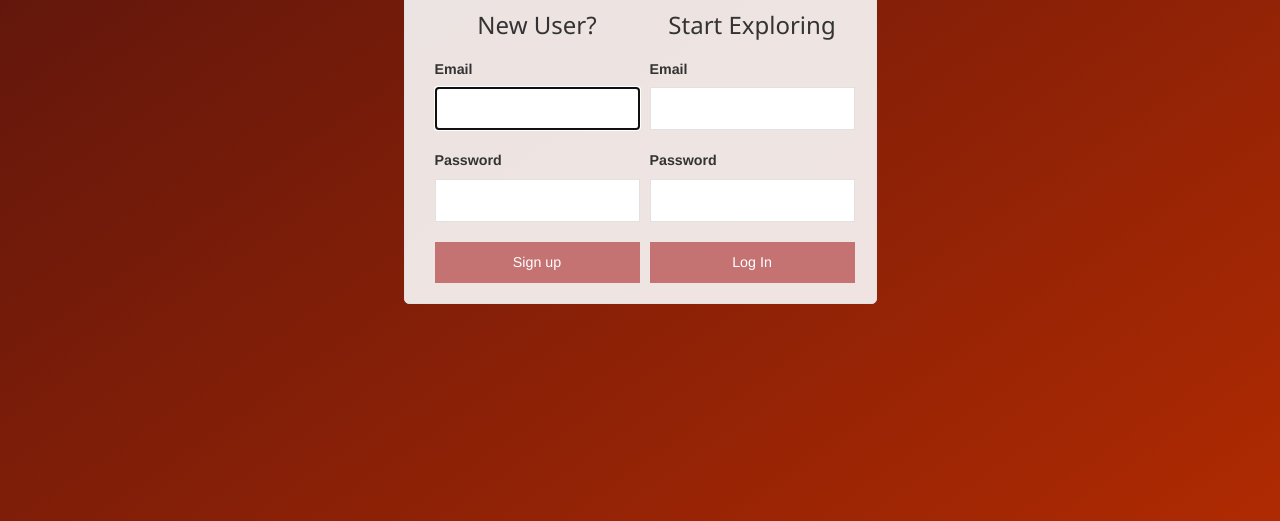
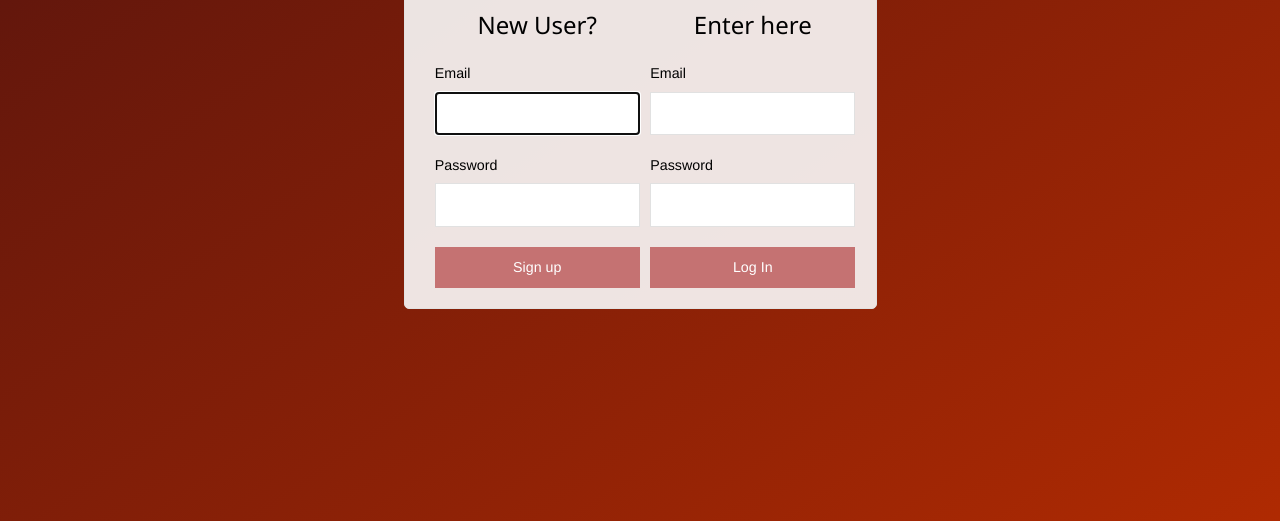
Before and after one commit to Paramvir109/Quora-app, a website: page public/index.html in a window 1280 px wide. Shown: the part 279-800 px from the top of the page. Drawn offline with Linux system fonts and the light colour scheme.

Commit message:
Logout route and index.html refactored

```diff
--- a/public/css/index.css
+++ b/public/css/index.css
@@ -46,6 +46,7 @@
   }
   .centered-form {
     display: flex;
+
     align-items: center;
     height: 100vh;
     width: 100vw;
@@ -56,7 +57,6 @@
     background: -o-linear-gradient(125deg, rgba(39,107,130,1) 0%, rgba(49,84,129,1) 100%); /* opera 11.10+ */
     background: -ms-linear-gradient(125deg, rgba(39,107,130,1) 0%, rgba(49,84,129,1) 100%); /* ie10+ */
     background: linear-gradient(325deg, rgba(175,42,2,1) 0%, rgba(84,19,14,1) 100%); /* w3c */
-    float: left;
   }
 
   .centered-form__form {
@@ -66,6 +66,11 @@
     padding: 0px 20px;
     margin: 20px;
     width: 473px;
+
+  }
+  .centered-two-forms {
+    display: flex;
+    justify-content: space-around;
   }
 
   .form-field {
--- a/public/index.html
+++ b/public/index.html
@@ -4,7 +4,7 @@
     <head>
             <meta charset="UTF-8">
             <meta name="viewport" content="width=device-width,initial-scale=1.0,user-scalable=no">
-            <link rel="stylesheet" href="/css/bootstrap.min.css"/>
+            <!-- <link rel="stylesheet" href="/css/bootstrap.min.css"/> -->
             <link rel="stylesheet" href="/css/index.css"/>
             <link rel="stylesheet" href="/css/w3.css"/>
 
@@ -18,6 +18,8 @@
             <div id="logo" class="w3-center w3-container w3-padding">
                     <img src="./imgs/quora-logo.png"class="w3-center" height="8%" width="30%">
             </div>
+            <div class="centered-two-forms">
+                    <div>
                             <form action="/main.html" ><!--After submision this url is gonna open-->
                                 <div class="form-field">
                                     <h3>New User?</h3>
@@ -35,9 +37,12 @@
                                     <button >Sign up</button>
                                 </div>
                             </form>
+
+                    </div>
+                    <div>
                             <form action="/main.html">
                                 <div class="form-field">
-                    <h3>Start Exploring</h3>
+                                    <h3>Enter here</h3>
                                 </div>
                                 <input type="hidden" name="type" value="login">
                                 <div class="form-field">
@@ -52,6 +57,12 @@
                                     <button >Log In</button>
                                 </div>
                             </form>
+
+                    </div>
+            </div>
+
+
+
        </div>
 
     </body>
--- a/public/js/client.js
+++ b/public/js/client.js
@@ -87,7 +87,7 @@ socket.on('loginToken', function(token) {
     })
     $('#logout-button').on('click', function() {
         sessionStorage.removeItem('token')
-        document.location.href = '/?logout'
+        document.location.href = '/'
     })
     $(document).on('click','#remove-ques', function() {
        let td = (this.parentNode.previousElementSibling)
```
Lines whose indentation alone changed are shown as unchanged.
